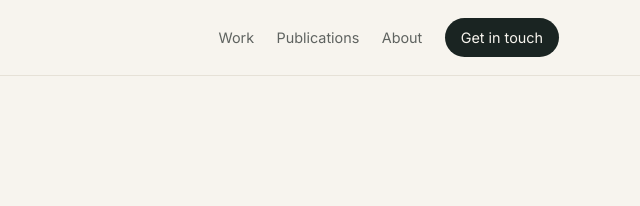
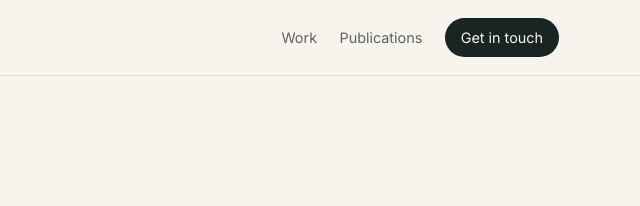
Before and after one commit to Scott-S-Hannah/Scott-S-Hannah.github.io, an Astro site: page / in a window 1280 px wide. Shown: the top 206 px of the page, 616-1256 px from the left. Built offline with nearby package versions, Linux system fonts and the light colour scheme; Astro itself is replaced by a stand-in of ours.

Commit message:
fix(nav): remove dead About link (Phase 2 page not yet built)

```diff
--- a/src/components/Nav.astro
+++ b/src/components/Nav.astro
@@ -2,7 +2,6 @@
 const links = [
   { href: '/#focus', label: 'Work' },
   { href: '/publications', label: 'Publications' },
-  { href: '/#about', label: 'About' },
 ];
 ---
 <header class="nav">
```
